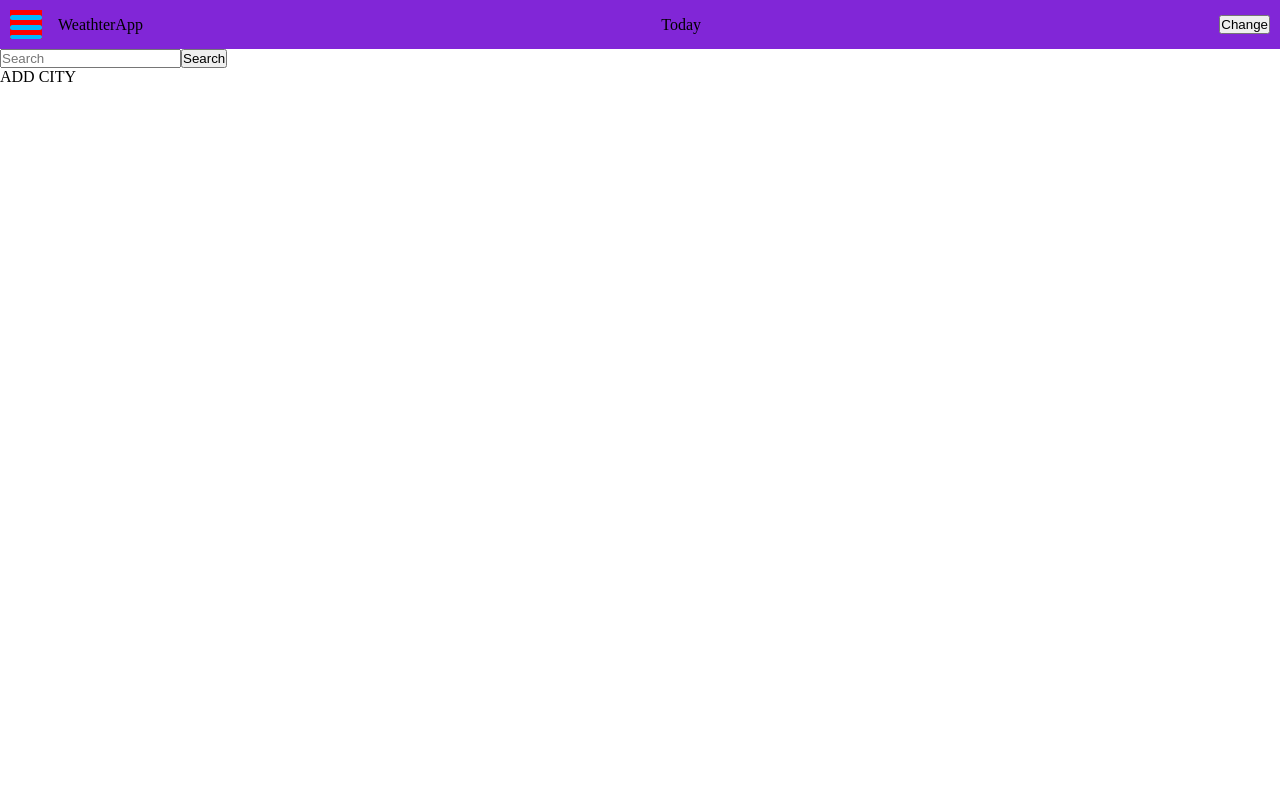
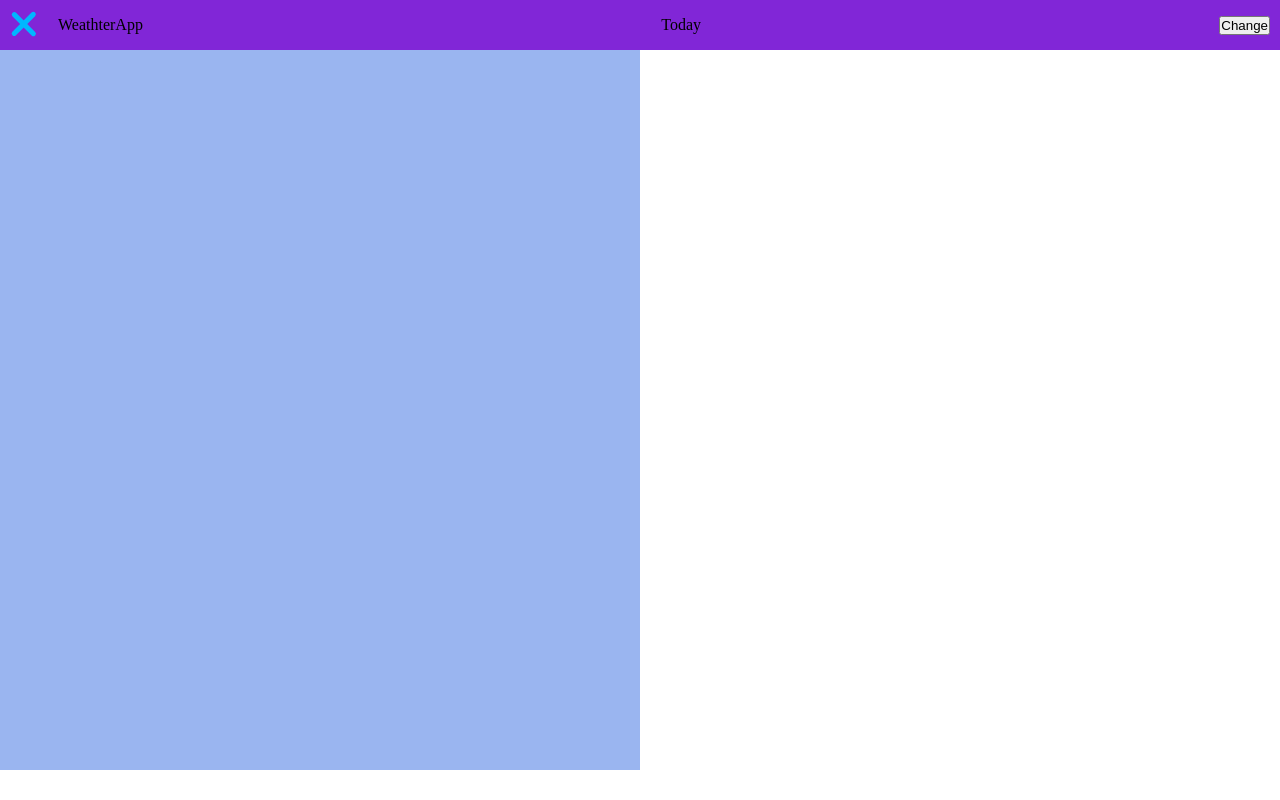
Before and after one commit to rufetisr/Weather, a React (Vite) app in the folder weather/: page / in a window 1280 px wide. Both pictures are taken after a click on the element 26 px from the left and 24 px from the top of the page. Built offline with nearby package versions, Linux system fonts and the light colour scheme.

Commit message:
burger-menu prepared

```diff
--- a/weather/src/Components/Menubar.css
+++ b/weather/src/Components/Menubar.css
@@ -1,5 +1,10 @@
+*{
+    margin: 0px;
+    box-sizing: content-box;
+}
+
 .burger-menu{
-    background-color: red;
+    background-color: transparent;
     height: 100%;
     width: 2em;
     display: flex;
@@ -12,8 +17,44 @@
 
 .burger-bar{
     width: 2em;
-    height: 0.3em;
+    height: 5px;
     background-color: rgb(0, 183, 255);
     border-radius: 0.5em;
     margin-top: 5px;
 }
+
+.menu{
+    width: 50%;
+    height: 90vh;
+    background-color: rgb(154, 181, 240);
+    position: absolute;
+    top: 50px;
+    left: 0;
+    z-index: 1;
+}
+
+.hidden{
+    display: none;
+}
+
+.visible{
+    display: block;
+}
+
+.burger-bar:nth-child(1){
+    transform: rotate(45deg) translate(0.2em, 0.39em);
+    transition: ease-out 0.5s;
+}
+.burger-bar:nth-child(2){
+    transform: scale(0.1);
+    transition: ease-out 0.5s;
+}
+.burger-bar:nth-child(3){
+    transform: rotate(135deg) translate(-0.5em, 0.7em);
+    transition: ease-out 0.5s;
+}
+
+.burger-bar.unclick{
+    transform: rotate(0) translate(0);
+
+}
--- a/weather/src/Components/Menubar.jsx
+++ b/weather/src/Components/Menubar.jsx
@@ -6,24 +6,27 @@ const Menubar = () => {
   const [menuClass, setMenuClass] = useState('menu hidden');
   const [isMenuClick, setIsMenuClick] = useState(false);
 
-  let updateMenu = ()=>{
+  let updateMenu = () => {
     if (!isMenuClick) {
       setClass('burger-bar click');
       setMenuClass('menu visible');
     }
-    else{
+    else {
       setClass("burger-bar unclick");
       setMenuClass('menu hidden');
     }
+    setIsMenuClick(!isMenuClick)
   }
   return (
     <div>
-        <div className='burger-menu'>
-          <div className={btnClass} onClick={updateMenu}></div>
-          <div className={btnClass} onClick={updateMenu}></div>
-          <div className={btnClass} onClick={updateMenu}></div>
-        </div>
+      <div className='burger-menu' onClick={updateMenu}>
+        <div className={btnClass} ></div>
+        <div className={btnClass} ></div>
+        <div className={btnClass} ></div>
+      </div>
+      <div className={menuClass}></div>
     </div>
+
   );
 }
 
```
